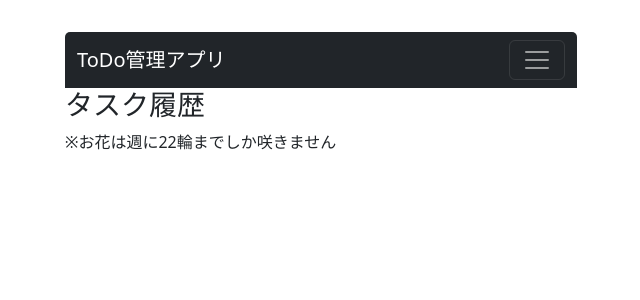
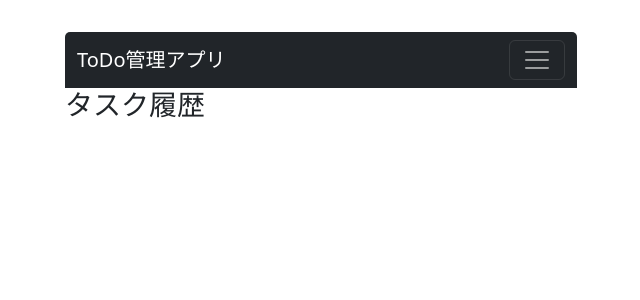
Before and after one commit to s1f10230171/react-todo-app, a React (Create React App) app: page /history in a window 1280 px wide. Shown: the top 300 px of the page, without its empty margins (319-959 px from the left). Built offline with nearby package versions, Linux system fonts and the light colour scheme.

Commit message:
注意書き修正

```diff
--- a/src/App.js
+++ b/src/App.js
@@ -112,11 +112,11 @@ function App() {
             <p>今週の達成数合計: {getThisWeekClearCount()}</p>
             <MyChart taskcount={taskcount} clearcount={clearcount} />
             <StackedImages getThisWeekClearCount={getThisWeekClearCount}/>
+            <p>※お花は週に22輪までしか咲きません</p>
           </div>
           } />
           <Route path="/history" element={<History />} />
         </Routes>
-        <p>※お花は週に22輪までしか咲きません</p>
       </div>
     </Router>
   );
```
